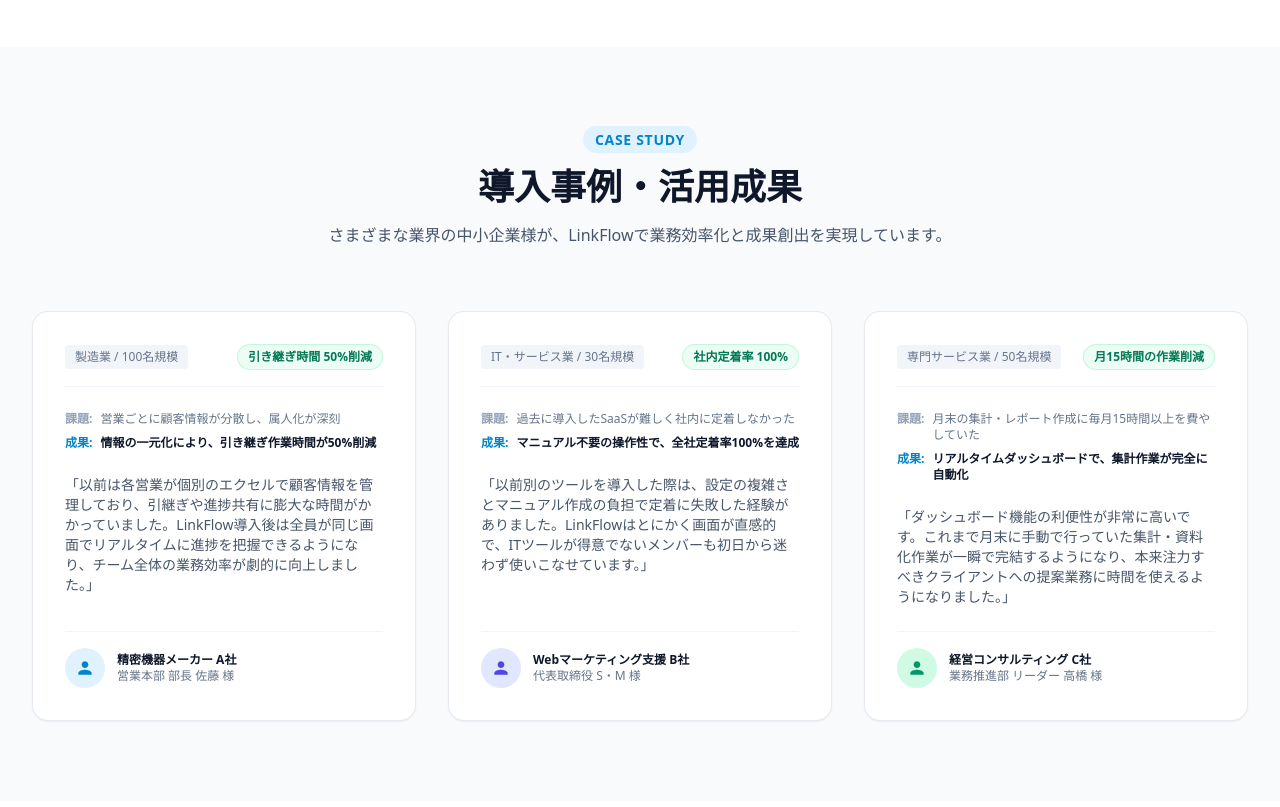
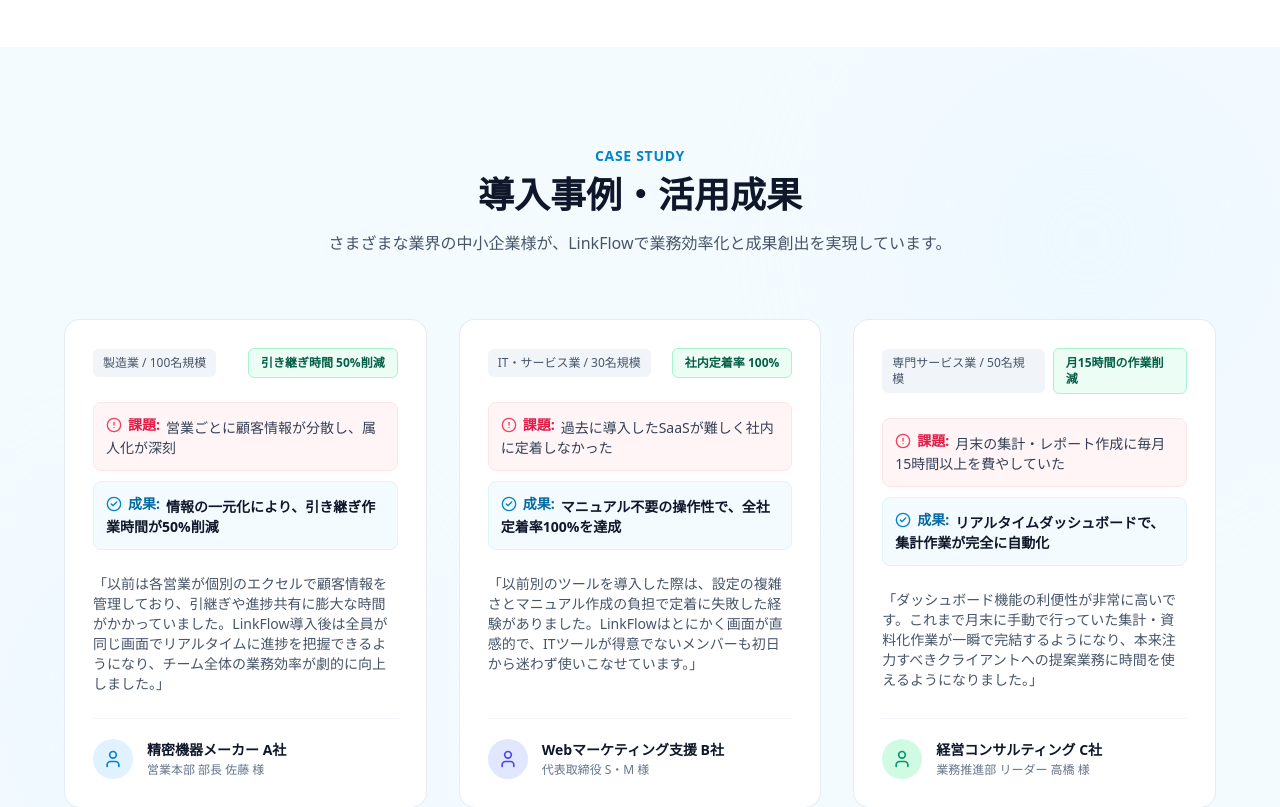
Before and after one commit to nakanishi-web/linkflow-corporate-site, a Next.js app: page / in a window 1280 px wide. Shown: the part 5040-5847 px from the top of the page. Built offline with nearby package versions, Linux system fonts and the light colour scheme.

Commit message:
refine(Testimonials): CASE STUDYタグの水色枠削除、課題・成果の視認性強化、角丸デザイン調整

```diff
--- a/app/sections/TestimonialsSection.tsx
+++ b/app/sections/TestimonialsSection.tsx
@@ -1,54 +1,53 @@
 import React from 'react';
+import { User, AlertCircle, CheckCircle2 } from 'lucide-react';
 
 export default function TestimonialsSection() {
-  const testimonials = [
+  const cases = [
     {
       industry: '製造業 / 100名規模',
-      companyType: '精密機器メーカー A社',
-      person: '佐藤 様',
-      position: '営業本部 部長',
-      avatarBg: 'bg-sky-100 text-sky-600',
-      beforeTask: '営業ごとに顧客情報が分散し、属人化が深刻',
-      afterEffect: '情報の一元化により、引き継ぎ作業時間が50%削減',
-      comment:
-        '以前は各営業が個別のエクセルで顧客情報を管理しており、引継ぎや進捗共有に膨大な時間がかかっていました。LinkFlow導入後は全員が同じ画面でリアルタイムに進捗を把握できるようになり、チーム全体の業務効率が劇的に向上しました。',
-      metric: '引き継ぎ時間 50%削減',
+      highlight: '引き継ぎ時間 50%削減',
+      problem: '営業ごとに顧客情報が分散し、属人化が深刻',
+      result: '情報の一元化により、引き継ぎ作業時間が50%削減',
+      detail:
+        '「以前は各営業が個別のエクセルで顧客情報を管理しており、引継ぎや進捗共有に膨大な時間がかかっていました。LinkFlow導入後は全員が同じ画面でリアルタイムに進捗を把握できるようになり、チーム全体の業務効率が劇的に向上しました。」',
+      company: '精密機器メーカー A社',
+      role: '営業本部 部長 佐藤 様',
+      iconBg: 'bg-sky-100 text-sky-600',
     },
     {
       industry: 'IT・サービス業 / 30名規模',
-      companyType: 'Webマーケティング支援 B社',
-      person: 'S・M 様',
-      position: '代表取締役',
-      avatarBg: 'bg-indigo-100 text-indigo-600',
-      beforeTask: '過去に導入したSaaSが難しく社内に定着しなかった',
-      afterEffect: 'マニュアル不要の操作性で、全社定着率100%を達成',
-      comment:
-        '以前別のツールを導入した際は、設定の複雑さとマニュアル作成の負担で定着に失敗した経験がありました。LinkFlowはとにかく画面が直感的で、ITツールが得意でないメンバーも初日から迷わず使いこなせています。',
-      metric: '社内定着率 100%',
+      highlight: '社内定着率 100%',
+      problem: '過去に導入したSaaSが難しく社内に定着しなかった',
+      result: 'マニュアル不要の操作性で、全社定着率100%を達成',
+      detail:
+        '「以前別のツールを導入した際は、設定の複雑さとマニュアル作成の負担で定着に失敗した経験がありました。LinkFlowはとにかく画面が直感的で、ITツールが得意でないメンバーも初日から迷わず使いこなせています。」',
+      company: 'Webマーケティング支援 B社',
+      role: '代表取締役 S・M 様',
+      iconBg: 'bg-indigo-100 text-indigo-600',
     },
     {
       industry: '専門サービス業 / 50名規模',
-      companyType: '経営コンサルティング C社',
-      person: '高橋 様',
-      position: '業務推進部 リーダー',
-      avatarBg: 'bg-emerald-100 text-emerald-600',
-      beforeTask: '月末の集計・レポート作成に毎月15時間以上を費やしていた',
-      afterEffect: 'リアルタイムダッシュボードで、集計作業が完全に自動化',
-      comment:
-        'ダッシュボード機能の利便性が非常に高いです。これまで月末に手動で行っていた集計・資料化作業が一瞬で完結するようになり、本来注力すべきクライアントへの提案業務に時間を使えるようになりました。',
-      metric: '月15時間の作業削減',
+      highlight: '月15時間の作業削減',
+      problem: '月末の集計・レポート作成に毎月15時間以上を費やしていた',
+      result: 'リアルタイムダッシュボードで、集計作業が完全に自動化',
+      detail:
+        '「ダッシュボード機能の利便性が非常に高いです。これまで月末に手動で行っていた集計・資料化作業が一瞬で完結するようになり、本来注力すべきクライアントへの提案業務に時間を使えるようになりました。」',
+      company: '経営コンサルティング C社',
+      role: '業務推進部 リーダー 高橋 様',
+      iconBg: 'bg-emerald-100 text-emerald-600',
     },
   ];
 
   return (
-    <section className="py-20 bg-slate-50">
-      <div className="max-w-7xl mx-auto px-4 sm:px-6 lg:px-8">
-        {/* セクションヘッダー */}
+    <section className="py-24 bg-sky-50/70 text-slate-900 overflow-hidden relative">
+      <div className="max-w-7xl mx-auto px-4 sm:px-6 lg:px-8 relative z-10">
+
+        {/* セクション見出し */}
         <div className="text-center max-w-3xl mx-auto mb-16">
-          <span className="text-xs sm:text-sm font-semibold text-sky-600 uppercase tracking-wider bg-sky-100 px-3 py-1 rounded-full">
+          <span className="text-sky-600 font-bold text-sm tracking-wider uppercase">
             CASE STUDY
           </span>
-          <h2 className="text-2xl sm:text-4xl font-extrabold text-slate-900 mt-4 leading-tight">
+          <h2 className="text-3xl sm:text-4xl font-extrabold text-slate-900 mt-2">
             導入事例・活用成果
           </h2>
           <p className="mt-4 text-sm sm:text-base text-slate-600">
@@ -57,66 +56,69 @@
         </div>
 
         {/* 事例カード一覧 */}
-        <div className="grid grid-cols-1 md:grid-cols-3 gap-8">
-          {testimonials.map((item, index) => (
+        <div className="grid grid-cols-1 md:grid-cols-3 gap-8 max-w-6xl mx-auto">
+          {cases.map((item, idx) => (
             <div
-              key={index}
-              className="bg-white rounded-2xl p-8 border border-slate-200/80 shadow-sm flex flex-col justify-between hover:shadow-md transition-all duration-300"
+              key={idx}
+              className="bg-white rounded-2xl p-7 shadow-xs border border-slate-200/80 flex flex-col justify-between hover:shadow-md hover:border-sky-200 transition-all"
             >
-              <div>
-                {/* 業界規模 ＆ 定量成果タグ */}
-                <div className="flex items-center justify-between mb-6 pb-4 border-b border-slate-100">
-                  <span className="text-xs font-medium text-slate-500 bg-slate-100 px-2.5 py-1 rounded">
+              <div className="space-y-4">
+                {/* 業界タグ ＆ 成果バッジ（rounded-md で程よい角丸に） */}
+                <div className="flex items-center justify-between text-xs gap-2">
+                  <span className="bg-slate-100 text-slate-600 px-2.5 py-1.5 rounded-md font-medium">
                     {item.industry}
                   </span>
-                  <span className="text-xs font-bold bg-emerald-50 text-emerald-700 border border-emerald-200/60 px-2.5 py-1 rounded-full">
-                    {item.metric}
+                  <span className="bg-emerald-50 text-emerald-800 border border-emerald-200 font-bold px-3 py-1.5 rounded-md">
+                    {item.highlight}
                   </span>
                 </div>
 
-                {/* 課題 ➔ 成果のビフォーアフター構造 */}
-                <div className="mb-6 space-y-2 text-xs">
-                  <div className="flex items-start gap-2 text-slate-500">
-                    <span className="font-bold text-slate-400 shrink-0">課題:</span>
-                    <span>{item.beforeTask}</span>
+                {/* 課題 vs 成果 */}
+                <div className="space-y-2.5 pt-2 text-xs sm:text-sm">
+                  {/* 課題（赤系） */}
+                  <div className="p-3 rounded-lg bg-rose-50/70 border border-rose-100 text-slate-800">
+                    <span className="font-bold text-rose-600 mr-1.5 inline-flex items-center gap-1.5 shrink-0">
+                      <AlertCircle className="w-4 h-4 text-rose-500 shrink-0" />
+                      課題:
+                    </span>
+                    <span className="font-medium text-slate-700">{item.problem}</span>
                   </div>
-                  <div className="flex items-start gap-2 text-slate-900 font-semibold">
-                    <span className="font-bold text-sky-600 shrink-0">成果:</span>
-                    <span>{item.afterEffect}</span>
+
+                  {/* 成果（スカイブルー系） */}
+                  <div className="p-3 rounded-lg bg-sky-50/70 border border-sky-100 text-slate-900">
+                    <span className="font-bold text-sky-700 mr-1.5 inline-flex items-center gap-1.5 shrink-0">
+                      <CheckCircle2 className="w-4 h-4 text-sky-600 shrink-0" />
+                      成果:
+                    </span>
+                    <span className="font-bold text-slate-900">{item.result}</span>
                   </div>
                 </div>
 
-                {/* 実際のコメント */}
-                <p className="text-xs sm:text-sm text-slate-600 leading-relaxed mb-6">
-                  「{item.comment}」
+                {/* お客様の声 */}
+                <p className="text-xs sm:text-sm text-slate-600 leading-relaxed pt-2">
+                  {item.detail}
                 </p>
               </div>
 
-              {/* プロフィール領域（実務で使えるアバター・属性表記） */}
-              <div className="pt-4 border-t border-slate-100 flex items-center gap-3">
-                <div
-                  className={`w-10 h-10 rounded-full ${item.avatarBg} flex items-center justify-center shrink-0`}
-                >
-                  <svg
-                    className="w-5 h-5 fill-current"
-                    viewBox="0 0 24 24"
-                  >
-                    <path d="M12 12c2.21 0 4-1.79 4-4s-1.79-4-4-4-4 1.79-4 4 1.79 4 4 4zm0 2c-2.67 0-8 1.34-8 4v2h16v-2c0-2.66-5.33-4-8-4z" />
-                  </svg>
+              {/* 企業・担当者情報 */}
+              <div className="mt-6 pt-5 border-t border-slate-100 flex items-center space-x-3.5">
+                <div className={`w-10 h-10 rounded-full ${item.iconBg} flex items-center justify-center shrink-0`}>
+                  <User className="w-5 h-5" />
                 </div>
                 <div>
-                  <div className="text-xs font-bold text-slate-900">
-                    {item.companyType}
-                  </div>
-                  <div className="text-xs text-slate-500">
-                    {item.position} {item.person}
-                  </div>
+                  <p className="text-xs sm:text-sm font-bold text-slate-900 leading-tight">{item.company}</p>
+                  <p className="text-[11px] sm:text-xs text-slate-500 mt-0.5">{item.role}</p>
                 </div>
               </div>
             </div>
           ))}
         </div>
+
       </div>
+
+      {/* 背景装飾 */}
+      <div className="absolute top-0 right-0 w-96 h-96 bg-sky-100 rounded-full blur-[100px] opacity-40"></div>
+      <div className="absolute bottom-0 left-0 w-96 h-96 bg-sky-100 rounded-full blur-[100px] opacity-40"></div>
     </section>
   );
 }
```
